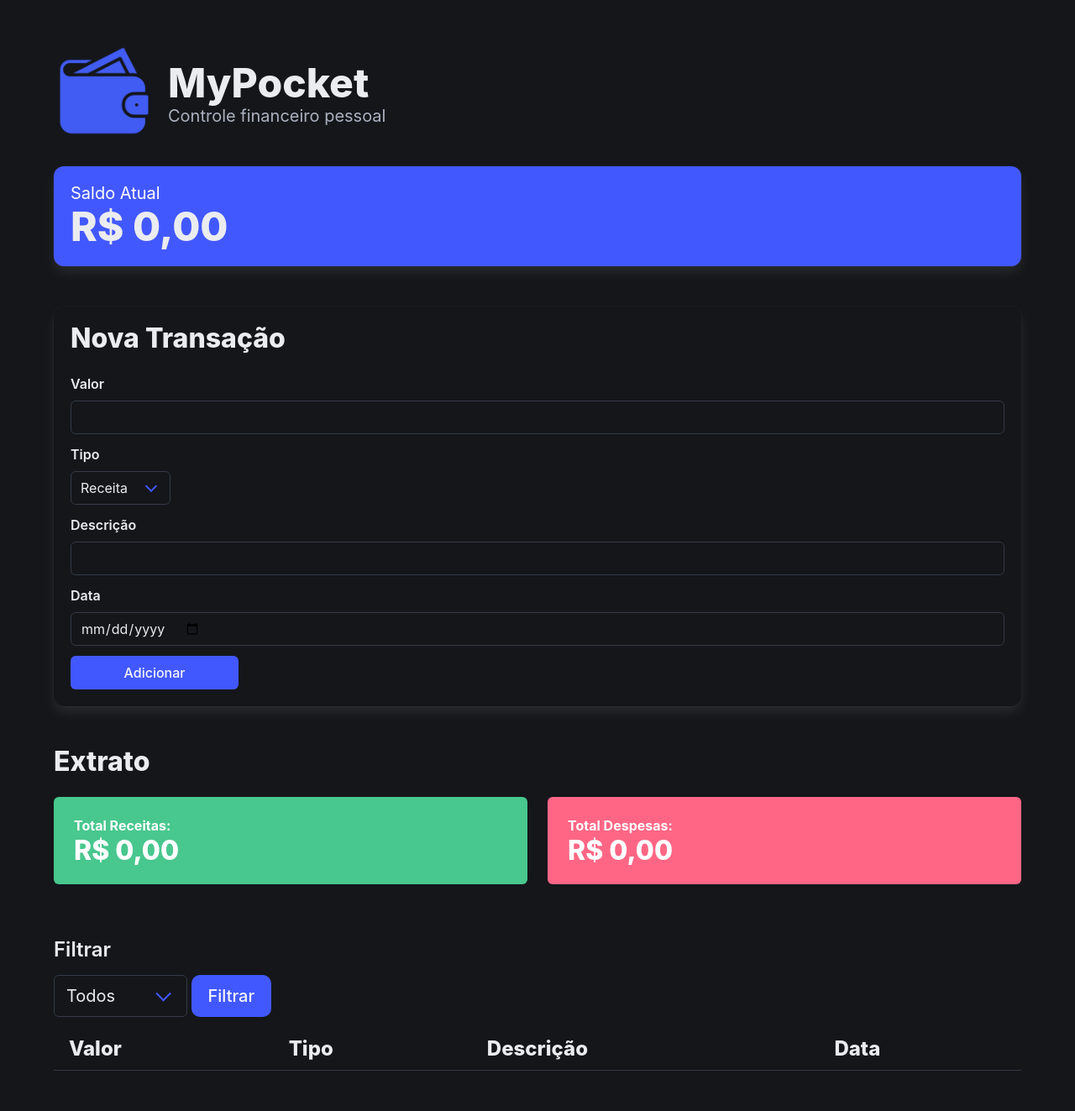
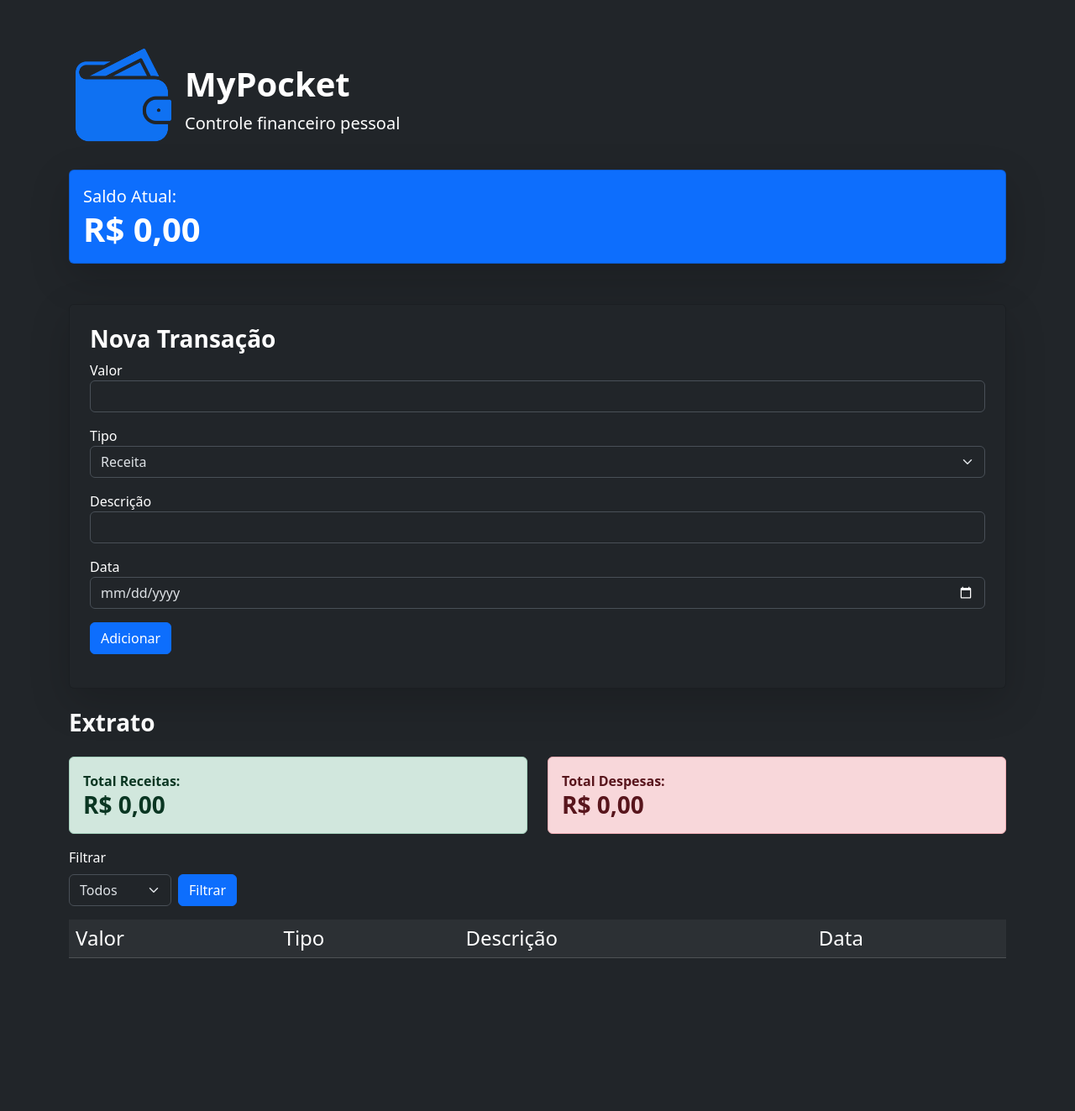
Before and after one commit to vitormatosz/MyPocket, a PHP site: page / in a window 1280 px wide. Shown: the whole page at 84% size. After the commit the page ends 1141 px from the top, so only its background shows below. Run offline with PHP 8.4, Linux system fonts and the light colour scheme; lists and menus that the app fills with data are empty.

Commit message:
Melhoria Final

```diff
--- a/classes/Carteira.php
+++ b/classes/Carteira.php
@@ -14,12 +14,9 @@ class Carteira{
     }
 
     public function addTransacoes(Transacao $transacao): void{
-        if($transacao instanceof Receita){
+        if($transacao->getTipo() === "Entrada"){
             $this->saldo += $transacao->getValor();
-        }
-
-        if($transacao instanceof Despesa){
-
+        } else {
             if($transacao->getValor() > $this->saldo){
                throw new Exception("Saldo Insuficente!");
             }
--- a/index.php
+++ b/index.php
@@ -1,158 +1,118 @@
 <?php
-
 
 require_once 'classes/Transacao.php';
 require_once 'classes/Receita.php';
 require_once 'classes/Despesa.php';
 require_once 'classes/Carteira.php';
 
-
 session_start();
-
 
 if (!isset($_SESSION['carteira'])) {
     $_SESSION['carteira'] = new Carteira();
 }
 
-
 $carteira = $_SESSION['carteira'];
 ?>
-
 
 <!DOCTYPE html>
 <html lang="pt-br" data-theme="dark">
 
-
 <head>
     <meta charset="UTF-8">
     <meta name="viewport" content="width=device-width, initial-scale=1.0">
-    <link rel="stylesheet" href="https://cdn.jsdelivr.net/npm/bulma@1.0.4/css/bulma.min.css">
+    <link href="https://cdn.jsdelivr.net/npm/bootstrap@5.3.8/dist/css/bootstrap.min.css" rel="stylesheet">
     <title>Projeto Final PW2 - MyPocket</title>
 </head>
 
+<body class="text-bg-dark">
 
-<body>
-    <section class="section">
-        <div class="container">
-
-
-            <div class="is-flex is-align-items-center mb-5">
-                <span class="mr-4">
-                    <img src="wallet.png" alt="Logo" style="width: 120px; height: 120px;">
+    <div class="container py-5">
+        <div class="card-body mb-4 gap-2 d-flex align-items-end">
+            <span>
+                <img src="wallet.png" alt="Logo" style="width: 130px; height: 130px;">
             </span>
 
-
             <div>
-                    <h1 class="title is-1">
-                        MyPocket
-                    </h1>
-
-
-                    <p class="subtitle is-5">
+                <h1 class="h1"><b>MyPocket</b></h1>
+                <p class="fs-5">
                     Controle financeiro pessoal
                 </p>
             </div>
         </div>
 
-
         <?php if (isset($_SESSION['erro'])): ?>
-
-
-                <div class="notification is-danger">
+            <div class="alert alert-danger fs-6">
                 <?= $_SESSION['erro']; ?>
             </div>
 
+            <?php unset($_SESSION['erro']); ?>
+        <?php endif; ?>
 
-                <?php unset($_SESSION['erro']); ?>
+        <?php if (isset($_SESSION['mensagem'])): ?>
+            <div class="alert alert-success fs-6">
+                <?= $_SESSION['mensagem']; ?>
+            </div>
 
-
+            <?php unset($_SESSION['mensagem']); ?>
         <?php endif; ?>
 
 
-            <div class="box has-background-link-65">
-                <h2 class="subtitle has-text-primary-15-invert">Saldo Atual</h2>
-
-
-                <p class="title is-1">
-                    R$ <?= number_format($carteira->getSaldo(), 2, ',', '.') ?>
+        <div class="card bg-primary text-white shadow-lg mb-5 rounded m-0">
+            <div class="card-body p-3">
+                <p class="mb-0">
+                    <span class="fs-5">Saldo Atual:</span><br>
+                    <span class="h1"><b>R$ <?= number_format($carteira->getSaldo(), 2, ',', '.') ?></b></span>
                 </p>
-            </div>
-
-
-            <div class="box mt-6">
-
-
-                <h3 class="title is-3">
-                    Nova Transação
-                </h3>
-
-
-                <form action="processa.php" method="POST">
-                    <div class="field">
-                        <label class="label">Valor</label>
-
-
-                        <div class="control">
-                            <input class="input" step="0.01" type="number" name="valor" required>
             </div>
         </div>
 
+        <div class="card text-bg-dark shadow-lg rounded mb-4 p-2">
+            <div class="card-body">
 
-                    <div class="field">
+                <h3 class="h3">
+                    <b>Nova Transação</b>
+                </h3>
+
+                <form data-bs-theme="dark" class="bg-dark text-white" action="processa.php" method="POST">
+                    <div class="mb-3">
+                        <label class="label">Valor</label>
+                        <input class="form-control" step="0.01" type="number" name="valor" required>
+                    </div>
+
+                    <div class="mb-3">
                         <label class="label">Tipo</label>
-
-
-                        <div class="control">
-                            <div class="select">
-                                <select name="tipo" required>
+                        <select class="form-select" name="tipo" required>
                             <option value="receita">Receita</option>
                             <option value="despesa">Despesa</option>
                         </select>
                     </div>
+
+                    <div class="mb-3">
+                        <label class="label">Descrição</label>
+                        <input class="form-control" type="text" name="descricao" required>
+                    </div>
+
+                    <div class="mb-3">
+                        <label class="label">Data</label>
+                        <input class="form-control" type="date" name="data" required>
+                    </div>
+
+                    <div class="mb-3">
+                        <button class="btn btn-primary">Adicionar</button>
+                    </div>
+
+                </form>
             </div>
         </div>
 
-
-                    <div class="field">
-                        <label class="label">Descrição</label>
-                        <div class="control"><input class="input" type="text" name="descricao" required>
-                        </div>
-                    </div>
-
-
-                    <div class="field">
-                        <label class="label">Data</label>
-                        <div class="control">
-                            <input class="input" type="date" name="data" required>
-                        </div>
-                    </div>
-
-
-                    <div class="field ">
-                        <div class="control">
-                            <button class="button is-link" style="width: 200px;">Adicionar</button>
-                        </div>
-                    </div>
-
-
-
-
-                </form>
-            </div>
-
-
         <div class="mt-6" id="extrato">
-                <h3 class="title is-3">Extrato</h3>
-
+            <h3 class="mb-4"><b>Extrato</b></h3>
 
             <?php
             $totalReceitas = 0;
             $totalDespesas = 0;
 
-
             foreach ($carteira->getTransacoes() as $t) {
-
-
                 if ($t->getTipo() == "Entrada") {
                     $totalReceitas += $t->getValor();
                 } else {
@@ -161,110 +121,82 @@ $carteira = $_SESSION['carteira'];
             }
             ?>
 
-
-                <div class="columns">
-                    <div class="column">
-                        <div class="notification is-success has-text-primary-15-invert">
-                            <b>Total Receitas:<br>
-                                <span class="title is-3">R$ <?= number_format($totalReceitas, 2, ',', '.') ?></span></b>
+            <div class="row">
+                <div class="col-md-6">
+                    <div class="alert alert-success">
+                        <b>Total Receitas:<br></b>
+                        <span class="h3"><b>R$ <?= number_format($totalReceitas, 2, ',', '.') ?></b></span>
                     </div>
                 </div>
 
-
-                    <div class="column">
-                        <div class="notification is-danger has-text-primary-15-invert">
-                            <b>Total Despesas:<br>
-                                <span class="title is-3">R$ <?= number_format($totalDespesas, 2, ',', '.') ?></span></b>
+                <div class="col-md-6">
+                    <div class="alert alert-danger">
+                        <b>Total Despesas:<br></b>
+                        <span class="h3"><b>R$ <?= number_format($totalDespesas, 2, ',', '.') ?></span></b>
                     </div>
                 </div>
             </div>
 
+            <?php if (isset($_GET['filtro'])) {
+                $filtro = $_GET['filtro'];
+            } else {
+                $filtro = '';
+            } ?>
 
+            <form data-bs-theme="dark" class="bg-dark text-white" method="GET" action="#extrato" class="mt-6">
 
+                <div class="mb-3 d-flex-flex-column">
+                    <label class="label">Filtrar</label>
 
-
-
-                <?php $filtro = $_GET['filtro'] ?? ''; ?>
-
-
-                <form method="GET" action="#extrato" class="mt-6">
-
-
-                    <div class="field">
-                        <label class="label is-size-4">Filtrar</label>
-
-
-                        <div class="select is-medium">
-                            <select name="filtro">
+                    <div class="mt-2 d-flex gap-2 align-items-center">
+                        <select class="form-select w-auto d-inline-block" name="filtro">
                             <option value="">Todos</option>
                             <option value="Entrada">Receitas</option>
                             <option value="Saida">Despesas</option>
                         </select>
-                        </div>
 
-
-                        <button class="button is-medium is-link">
+                        <button class="btn btn-primary">
                             Filtrar
                         </button>
-
-
                     </div>
-
-
+                </div>
             </form>
 
-
-                <table class="table is-striped is-hoverable is-fullwidth mt-3">
+            <table class="table table-striped table-hover mt-3 table-dark">
                 <tr>
-                        <th class="title is-4">Valor</th>
-                        <th class="title is-4">Tipo</th>
-                        <th class="title is-4">Descrição</th>
-                        <th class="title is-4">Data</th>
+                    <th class="h4">Valor</th>
+                    <th class="h4">Tipo</th>
+                    <th class="h4">Descrição</th>
+                    <th class="h4">Data</th>
                 </tr>
-
+                <tr>
+                    <?php foreach ($carteira->getTransacoes() as $t): ?>
+                        <?php if ($filtro == '' || $t->getTipo() == $filtro): ?>
 
                         <tr>
-
-
-                        <?php foreach ($carteira->getTransacoes() as $t): ?>
-
-
-                            <?php if ($filtro == '' || $t->getTipo() == $filtro): ?>
-
-
-                            <tr>
-                                <td class="subtitle is-5"><?php $r = number_format($t->getValor(), 2, ',', '.');
+                            <td class="fs-6"><?php $r = number_format($t->getValor(), 2, ',', '.');
                             echo ("R$$r"); ?></td>
-                                <td class="subtitle is-5">
+                            <td class="fs-6">
                                 <?php if ($t->getTipo() == "Entrada"): ?>
-                                        <span class="tag is-success has-text-primary-15-invert is-size-6">
+                                    <span class="badge bg-success">
                                         Receita
                                     </span>
                                 <?php else: ?>
-                                        <span class="tag is-danger has-text-primary-15-invert is-size-6">
+                                    <span class="badge bg-danger">
                                         Despesa
                                     </span>
                                 <?php endif; ?>
                             </td>
-                                <td class="subtitle is-5"><?= $t->getDescricao(); ?></td>
-                                <td class="subtitle is-5"><?= (new DateTime($t->getData()))->format('d/m/Y') ?></td>
+                            <td class="fs-6"><?= $t->getDescricao(); ?></td>
+                            <td class="fs-6"><?= (new DateTime($t->getData()))->format('d/m/Y') ?></td>
                         </tr>
-
-
                     <?php endif; ?>
-
-
                 <?php endforeach; ?>
-
-
                 </tr>
             </table>
-
-
         </div>
     </div>
     </section>
 </body>
 
-
 </html>
```
Also changed, not shown: processa.php (+7 -0 lines), wallet.png. Lines whose indentation alone changed are shown as unchanged.
